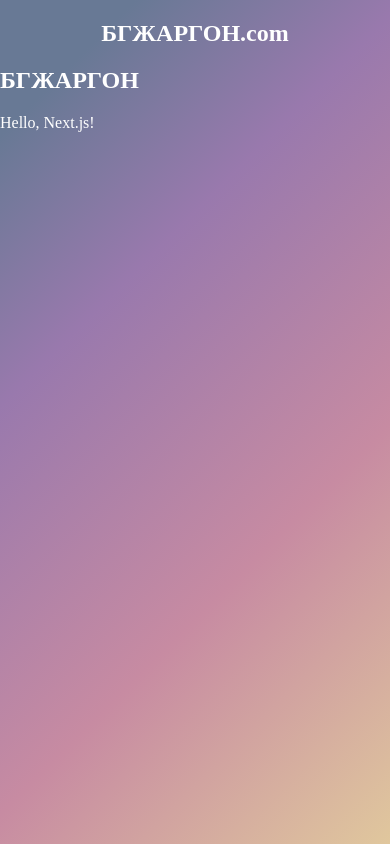
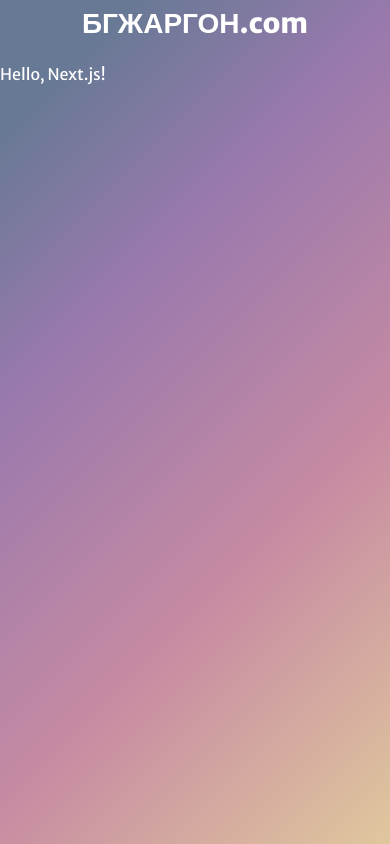
Before and after one commit to triangletrianglesquareplusx/bgphrases-front, a Next.js app: page / in a window 390 px wide. Built offline with nearby package versions, Linux system fonts and the light colour scheme.

Commit message:
add font

```diff
--- a/app/components/navbar.module.css
+++ b/app/components/navbar.module.css
@@ -1,3 +1,19 @@
-.textCenter{
-    text-align: center;
+.textCenter {
+  text-align: center;
+  font-size: 36px;
+  margin-top: 15px;
 }
+
+@media (max-width: 767px) {
+  .textCenter {
+    font-size: 24px;
+    margin-top: 10px;
+  }
+}
+
+@media (max-width: 991px) {
+  .textCenter {
+    font-size: 28px;
+    margin-top: 5px;
+  }
+}
--- a/app/components/navbar.tsx
+++ b/app/components/navbar.tsx
@@ -4,9 +4,8 @@ export default function Navbar() {
   return (
     <nav>
       <h1 className={styles.textCenter}>
-        БГЖАРГОН<span>.com</span>
+        {siteConstants.siteTitle}<span>{siteConstants.siteTitleDomain}</span>
       </h1>
-      <h2>{siteConstants.siteTitle}</h2>
     </nav>
   );
 }
--- /dev/null
+++ b/app/fonts.ts
@@ -0,0 +1,7 @@
+import { Merriweather_Sans } from "next/font/google";
+
+export const merriweather = Merriweather_Sans({
+  weight: ["400","800"],
+  subsets: ["latin", "cyrillic-ext"],
+  display: "swap",
+});
--- a/app/layout.tsx
+++ b/app/layout.tsx
@@ -1,5 +1,6 @@
 import React from "react";
-import './global.css';
+import "./global.css";
+import { merriweather } from "./fonts";
 
 export default function RootLayout({
   children,
@@ -7,7 +8,7 @@ export default function RootLayout({
   children: React.ReactNode;
 }) {
   return (
-    <html lang="en">
+    <html lang="en" className={merriweather.className}>
       <body>{children}</body>
     </html>
   );
--- a/public/constants.js
+++ b/public/constants.js
@@ -1,3 +1,4 @@
 export const siteConstants = {
-    siteTitle: "БГЖАРГОН"
+    siteTitle: "БГЖАРГОН",
+    siteTitleDomain: ".com"
 }
```
